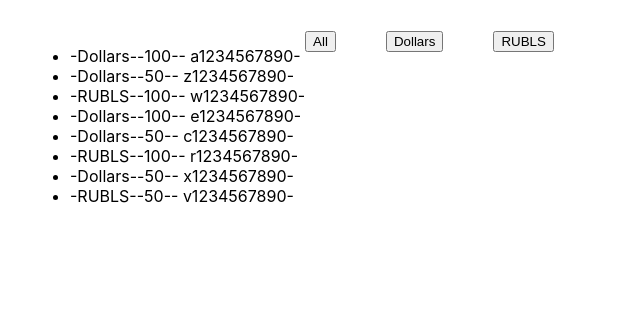
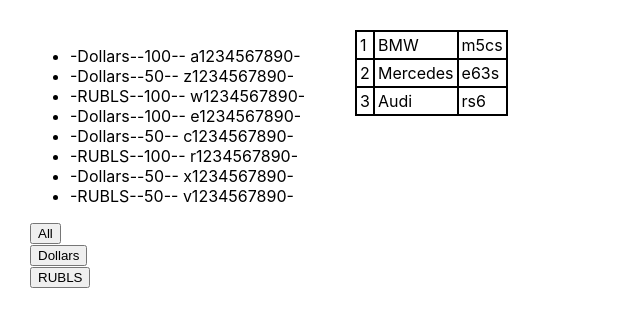
Before and after one commit to Krombaher/micro-task, a React (Create React App) app: page / in a window 1280 px wide. Shown: the top 326 px of the page, without its empty margins (0-640 px from the left). Built offline with nearby package versions, Linux system fonts and the light colour scheme.

Commit message:
Transferred tasks to components

```diff
--- a/package.json
+++ b/package.json
@@ -13,6 +13,7 @@
     "react": "^16.13.1",
     "react-dom": "^16.13.1",
     "react-scripts": "3.4.1",
+    "sass": "^1.54.9",
     "typescript": "~3.7.2"
   },
   "scripts": {
--- a/src/App.tsx
+++ b/src/App.tsx
@@ -1,46 +1,32 @@
-import React, { useState } from 'react';
+import React, {useState} from 'react';
 import './App.css';
-import { Button } from './components/Button';
-import { NewComponent } from './components/NewComponent';
+import {Task1} from './components/Task-1/Task-1';
+import {Task2} from "./components/Task-2/Task2";
 
 export type FilterType = 'All' | 'Dollars' | 'RUBLS'
 
 function App() {
   const [money, setMoney] = useState([
-        { banknots: 'Dollars', value: 100, number: ' a1234567890' },
-        { banknots: 'Dollars', value: 50, number: ' z1234567890' },
-        { banknots: 'RUBLS', value: 100, number: ' w1234567890' },
-        { banknots: 'Dollars', value: 100, number: ' e1234567890' },
-        { banknots: 'Dollars', value: 50, number: ' c1234567890' },
-        { banknots: 'RUBLS', value: 100, number: ' r1234567890' },
-        { banknots: 'Dollars', value: 50, number: ' x1234567890' },
-        { banknots: 'RUBLS', value: 50, number: ' v1234567890' },
+    {banknots: 'Dollars', value: 100, number: ' a1234567890'},
+    {banknots: 'Dollars', value: 50, number: ' z1234567890'},
+    {banknots: 'RUBLS', value: 100, number: ' w1234567890'},
+    {banknots: 'Dollars', value: 100, number: ' e1234567890'},
+    {banknots: 'Dollars', value: 50, number: ' c1234567890'},
+    {banknots: 'RUBLS', value: 100, number: ' r1234567890'},
+    {banknots: 'Dollars', value: 50, number: ' x1234567890'},
+    {banknots: 'RUBLS', value: 50, number: ' v1234567890'},
   ])
 
-    const [filter, setFilter] = useState<FilterType>('All')
-
-    let currentMoney = money
-
-    if(filter === 'RUBLS') {
-        currentMoney = money.filter(f=> f.banknots === 'RUBLS')
-    }
-
-    if(filter === 'Dollars') {
-        currentMoney = money.filter(f=> f.banknots === 'Dollars')
-    }
-
-    const onClickFilterHandler = (nameButton: FilterType) => {
-      setFilter(nameButton)
-    }
-
+  const topCars = [
+    {manufacturer:'BMW', model:'m5cs'},
+    {manufacturer:'Mercedes', model:'e63s'},
+    {manufacturer:'Audi', model:'rs6'}
+  ]
 
   return (
     <div className="App">
-            <NewComponent currentMoney={currentMoney}/>
-
-            <Button name={'All'} callback={() => onClickFilterHandler('All')}/>
-            <Button name={'Dollars'} callback={() => onClickFilterHandler('Dollars')}/>
-            <Button name={'RUBLS'} callback={() => onClickFilterHandler('RUBLS')}/>
+      <Task1 money={money}/>
+      <Task2 topCars={topCars}/>
     </div>
   );
 }
--- a/src/components/NewComponent.tsx
+++ /dev/null
@@ -1,31 +0,0 @@
-import React from 'react'
-
-type CurrentMoneyProps = {
-  currentMoney: NewComponentType[]
-}
-
-type NewComponentType = {
-  banknots: string
-  value: number
-  number: string
-}
-
-export const NewComponent = (props: CurrentMoneyProps) => {
-  return (
-    <>
-      <ul>
-        {
-          props.currentMoney.map((obj, i) => {
-            return (
-              <li key={i}>
-                <span>-{obj.banknots}-</span>
-                <span>-{obj.value}-</span>
-                <span>-{obj.number}-</span>
-              </li>
-            )
-          })
-        }
-      </ul>
-    </>
-  )
-}
--- a/src/components/Button.tsx
+++ b/src/components/Task-1/Button.tsx
@@ -1,8 +1,8 @@
 import React from 'react'
 
 type ButtonType = {
-  name:string
-  callback:() => void
+  name: string
+  callback: () => void
 }
 
 export const Button = (props: ButtonType) => {
--- /dev/null
+++ b/src/components/Task-1/Task-1.tsx
@@ -0,0 +1,53 @@
+import React, {useState} from 'react'
+import {Button} from "./Button";
+import {FilterType} from "../../App";
+
+type MoneyProps = {
+  money: MoneyComponentType[]
+}
+
+type MoneyComponentType = {
+  banknots: string
+  value: number
+  number: string
+}
+
+export const Task1 = (props: MoneyProps) => {
+  const [filter, setFilter] = useState<FilterType>('All')
+
+  let currentMoney = props.money
+
+  if (filter === 'RUBLS') {
+    currentMoney = props.money.filter(f => f.banknots === 'RUBLS')
+  }
+
+  if (filter === 'Dollars') {
+    currentMoney = props.money.filter(f => f.banknots === 'Dollars')
+  }
+
+  const onClickFilterHandler = (nameButton: FilterType) => {
+    setFilter(nameButton)
+  }
+
+  return (
+    <div>
+      <ul>
+        {
+          currentMoney.map((obj, i) => {
+            return (
+              <li key={i}>
+                <span>-{obj.banknots}-</span>
+                <span>-{obj.value}-</span>
+                <span>-{obj.number}-</span>
+              </li>
+            )
+          })
+        }
+      </ul>
+
+      <Button name={'All'} callback={() => onClickFilterHandler('All')}/>
+      <Button name={'Dollars'} callback={() => onClickFilterHandler('Dollars')}/>
+      <Button name={'RUBLS'} callback={() => onClickFilterHandler('RUBLS')}/>
+    </div>
+  )
+}
--- /dev/null
+++ b/src/components/Task-2/Task2.module.scss
@@ -0,0 +1,9 @@
+.table {
+  width: 100%;
+  border-collapse: collapse;
+
+  td {
+    padding: 3px;
+    border: 2px solid black;
+  }
+}
--- /dev/null
+++ b/src/components/Task-2/Task2.tsx
@@ -0,0 +1,33 @@
+import React from 'react'
+import s from './Task2.module.scss'
+
+type CarsProps = {
+  topCars: CarsComponentType[]
+}
+
+type CarsComponentType = {
+  manufacturer: string
+  model: string
+}
+
+export const Task2 = (props: CarsProps) => {
+
+  return (
+    <div>
+      <table className={s.table}>
+        {
+          props.topCars.map((car, i) => {
+            return (
+              <tr key={i}>
+                <td>{i + 1}</td>
+                <td>{car.manufacturer}</td>
+                <td>{car.model}</td>
+              </tr>
+            )
+          })
+        }
+      </table>
+
+    </div>
+  )
+}
```
Also changed, not shown: 1 other file (tests, documents, lock files or other folders). Lines whose indentation alone changed are shown as unchanged.
